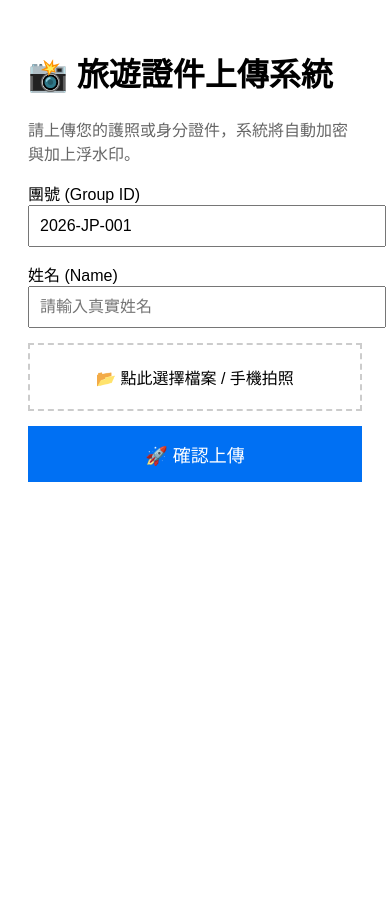
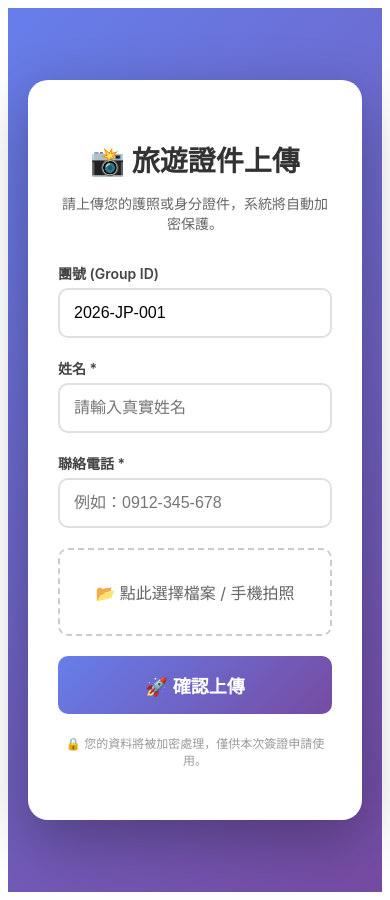
Before and after one commit to hsinliken/travel-doc-upload, a Next.js app: page / in a window 390 px wide. Before the commit the page ends 844 px from the top, so only its background shows below. Built offline with nearby package versions, Linux system fonts and the light colour scheme.

Commit message:
Add phone field, improve UI, show LINE button after success

```diff
--- a/pages/api/upload.js
+++ b/pages/api/upload.js
@@ -93,6 +93,7 @@ export default async function handler(req, res) {
 
     const file = files.file?.[0];
     const name = fields.name?.[0] || 'Unknown';
+    const phone = fields.phone?.[0] || 'NoPhone';
     const groupId = fields.groupId?.[0] || 'DEFAULT';
 
     if (!file) {
@@ -101,8 +102,8 @@ export default async function handler(req, res) {
 
     try {
       const originalPath = file.filepath;
-      // 檔名規則: 團號_姓名_時間戳.jpg
-      const filename = `${groupId}_${name}_${Date.now()}.jpg`;
+      // 檔名規則: 團號_姓名_電話_時間戳.jpg
+      const filename = `${groupId}_${name}_${phone}_${Date.now()}.jpg`;
       const outputPath = path.join(tmpDir, `watermarked_${filename}`);
 
       // 先讀取原圖的尺寸
--- a/pages/index.js
+++ b/pages/index.js
@@ -2,21 +2,26 @@ import { useState } from 'react';
 
 export default function Home() {
   const [name, setName] = useState('');
-  const [groupId, setGroupId] = useState('2026-JP-001'); // 預設團號，之後可從 URL 帶入
+  const [phone, setPhone] = useState('');
+  const [groupId, setGroupId] = useState('2026-JP-001');
   const [file, setFile] = useState(null);
   const [loading, setLoading] = useState(false);
+  const [uploadSuccess, setUploadSuccess] = useState(false);
   const [message, setMessage] = useState('');
 
   const handleSubmit = async (e) => {
     e.preventDefault();
-    if (!file || !name) {
-      alert('請填寫姓名並選擇檔案！');
+    if (!file || !name || !phone) {
+      alert('請填寫所有欄位並選擇檔案！');
       return;
     }
 
     setLoading(true);
+    setMessage('');
+
     const formData = new FormData();
     formData.append('name', name);
+    formData.append('phone', phone);
     formData.append('groupId', groupId);
     formData.append('file', file);
 
@@ -26,14 +31,13 @@ export default function Home() {
         body: formData,
       });
 
-      if (res.ok) {
-        setMessage('✅ 上傳成功！請稍候...');
-        // 模擬跳轉至官方 LINE
-        setTimeout(() => {
-          window.location.href = 'https://line.me/R/ti/p/@521unlhh';
-        }, 2000);
+      const data = await res.json();
+
+      if (res.ok && data.success) {
+        setUploadSuccess(true);
+        setMessage('✅ 證件上傳成功！我們已收到您的資料。');
       } else {
-        setMessage('❌ 上傳失敗，請重試。');
+        setMessage('❌ 上傳失敗：' + (data.error || '請重試'));
       }
     } catch (err) {
       setMessage('❌ 發生錯誤：' + err.message);
@@ -41,40 +45,99 @@ export default function Home() {
     setLoading(false);
   };
 
+  // 成功畫面
+  if (uploadSuccess) {
     return (
-    <div style={{ padding: '20px', fontFamily: 'sans-serif', maxWidth: '600px', margin: '0 auto' }}>
-      <h1>📸 旅遊證件上傳系統</h1>
-      <p style={{ color: '#666' }}>請上傳您的護照或身分證件，系統將自動加密與加上浮水印。</p>
+      <div style={styles.container}>
+        <div style={styles.successBox}>
+          <div style={styles.successIcon}>✅</div>
+          <h1 style={styles.successTitle}>上傳成功！</h1>
+          <p style={styles.successText}>
+            {name} 您好，<br/>
+            我們已收到您的證件資料。
+          </p>
 
-      <form onSubmit={handleSubmit} style={{ display: 'flex', flexDirection: 'column', gap: '15px' }}>
+          <div style={styles.divider}></div>
 
-        <div>
-          <label>團號 (Group ID)</label>
+          <p style={styles.linePrompt}>📱 連結 LINE 接收即時通知</p>
+          <a
+            href="https://line.me/R/ti/p/@521unlhh"
+            style={styles.lineButton}
+          >
+            加入官方 LINE
+          </a>
+
+          <button
+            onClick={() => {
+              setUploadSuccess(false);
+              setName('');
+              setPhone('');
+              setFile(null);
+            }}
+            style={styles.resetButton}
+          >
+            上傳另一份證件
+          </button>
+        </div>
+      </div>
+    );
+  }
+
+  // 上傳表單
+  return (
+    <div style={styles.container}>
+      <div style={styles.card}>
+        <h1 style={styles.title}>📸 旅遊證件上傳</h1>
+        <p style={styles.subtitle}>請上傳您的護照或身分證件，系統將自動加密保護。</p>
+
+        <form onSubmit={handleSubmit} style={styles.form}>
+
+          <div style={styles.inputGroup}>
+            <label style={styles.label}>團號 (Group ID)</label>
             <input
               type="text"
               value={groupId}
               onChange={(e) => setGroupId(e.target.value)}
-            style={{ width: '100%', padding: '10px', fontSize: '16px' }}
+              style={styles.input}
+              placeholder="例如：2026-JP-001"
             />
           </div>
 
-        <div>
-          <label>姓名 (Name)</label>
+          <div style={styles.inputGroup}>
+            <label style={styles.label}>姓名 *</label>
             <input
               type="text"
               placeholder="請輸入真實姓名"
               value={name}
               onChange={(e) => setName(e.target.value)}
-            style={{ width: '100%', padding: '10px', fontSize: '16px' }}
+              style={styles.input}
+              required
             />
           </div>
 
-        <div style={{ border: '2px dashed #ccc', padding: '20px', textAlign: 'center' }}>
-          <label style={{ display: 'block', cursor: 'pointer' }}>
-            {file ? `📄 已選取：${file.name}` : '📂 點此選擇檔案 / 手機拍照'}
+          <div style={styles.inputGroup}>
+            <label style={styles.label}>聯絡電話 *</label>
+            <input
+              type="tel"
+              placeholder="例如：0912-345-678"
+              value={phone}
+              onChange={(e) => setPhone(e.target.value)}
+              style={styles.input}
+              required
+            />
+          </div>
+
+          <div style={styles.uploadBox}>
+            <label style={styles.uploadLabel}>
+              {file ? (
+                <span>📄 已選取：{file.name}</span>
+              ) : (
+                <span>📂 點此選擇檔案 / 手機拍照</span>
+              )}
               <input
                 type="file"
                 accept="image/*"
+                capture="environment"
                 onChange={(e) => setFile(e.target.files[0])}
                 style={{ display: 'none' }}
               />
@@ -85,19 +148,162 @@ export default function Home() {
             type="submit"
             disabled={loading}
             style={{
-            padding: '15px',
-            background: loading ? '#ccc' : '#0070f3',
-            color: 'white',
-            border: 'none',
-            fontSize: '18px',
-            cursor: 'pointer'
+              ...styles.submitButton,
+              background: loading ? '#ccc' : 'linear-gradient(135deg, #667eea 0%, #764ba2 100%)',
             }}
           >
             {loading ? '處理中...' : '🚀 確認上傳'}
           </button>
 
-        {message && <p style={{ textAlign: 'center', fontWeight: 'bold' }}>{message}</p>}
+          {message && <p style={styles.message}>{message}</p>}
         </form>
+
+        <p style={styles.privacy}>
+          🔒 您的資料將被加密處理，僅供本次簽證申請使用。
+        </p>
+      </div>
     </div>
   );
 }
+
+const styles = {
+  container: {
+    minHeight: '100vh',
+    background: 'linear-gradient(135deg, #667eea 0%, #764ba2 100%)',
+    display: 'flex',
+    alignItems: 'center',
+    justifyContent: 'center',
+    padding: '20px',
+    fontFamily: '-apple-system, BlinkMacSystemFont, "Segoe UI", Roboto, sans-serif',
+  },
+  card: {
+    background: 'white',
+    borderRadius: '20px',
+    padding: '40px 30px',
+    maxWidth: '450px',
+    width: '100%',
+    boxShadow: '0 20px 60px rgba(0,0,0,0.3)',
+  },
+  title: {
+    fontSize: '28px',
+    marginBottom: '10px',
+    textAlign: 'center',
+    color: '#333',
+  },
+  subtitle: {
+    color: '#666',
+    textAlign: 'center',
+    marginBottom: '30px',
+    fontSize: '14px',
+  },
+  form: {
+    display: 'flex',
+    flexDirection: 'column',
+    gap: '20px',
+  },
+  inputGroup: {
+    display: 'flex',
+    flexDirection: 'column',
+    gap: '5px',
+  },
+  label: {
+    fontSize: '14px',
+    fontWeight: '600',
+    color: '#444',
+  },
+  input: {
+    padding: '14px',
+    fontSize: '16px',
+    border: '2px solid #e0e0e0',
+    borderRadius: '10px',
+    outline: 'none',
+    transition: 'border-color 0.2s',
+  },
+  uploadBox: {
+    border: '2px dashed #ccc',
+    borderRadius: '10px',
+    padding: '30px 20px',
+    textAlign: 'center',
+    cursor: 'pointer',
+    transition: 'border-color 0.2s',
+  },
+  uploadLabel: {
+    display: 'block',
+    cursor: 'pointer',
+    color: '#666',
+  },
+  submitButton: {
+    padding: '16px',
+    color: 'white',
+    border: 'none',
+    borderRadius: '10px',
+    fontSize: '18px',
+    fontWeight: '600',
+    cursor: 'pointer',
+    transition: 'transform 0.2s',
+  },
+  message: {
+    textAlign: 'center',
+    fontWeight: '600',
+    padding: '10px',
+  },
+  privacy: {
+    fontSize: '12px',
+    color: '#999',
+    textAlign: 'center',
+    marginTop: '20px',
+  },
+  // 成功畫面樣式
+  successBox: {
+    background: 'white',
+    borderRadius: '20px',
+    padding: '50px 30px',
+    maxWidth: '400px',
+    width: '100%',
+    textAlign: 'center',
+    boxShadow: '0 20px 60px rgba(0,0,0,0.3)',
+  },
+  successIcon: {
+    fontSize: '60px',
+    marginBottom: '20px',
+  },
+  successTitle: {
+    fontSize: '28px',
+    color: '#333',
+    marginBottom: '15px',
+  },
+  successText: {
+    color: '#666',
+    fontSize: '16px',
+    lineHeight: '1.6',
+  },
+  divider: {
+    height: '1px',
+    background: '#eee',
+    margin: '30px 0',
+  },
+  linePrompt: {
+    color: '#666',
+    marginBottom: '15px',
+  },
+  lineButton: {
+    display: 'block',
+    background: '#06C755',
+    color: 'white',
+    padding: '14px 30px',
+    borderRadius: '10px',
+    textDecoration: 'none',
+    fontSize: '16px',
+    fontWeight: '600',
+    marginBottom: '15px',
+  },
+  resetButton: {
+    background: 'transparent',
+    border: '2px solid #ddd',
+    padding: '12px 25px',
+    borderRadius: '10px',
+    color: '#666',
+    cursor: 'pointer',
+    fontSize: '14px',
+  },
+};
```
Lines whose indentation alone changed are shown as unchanged.
